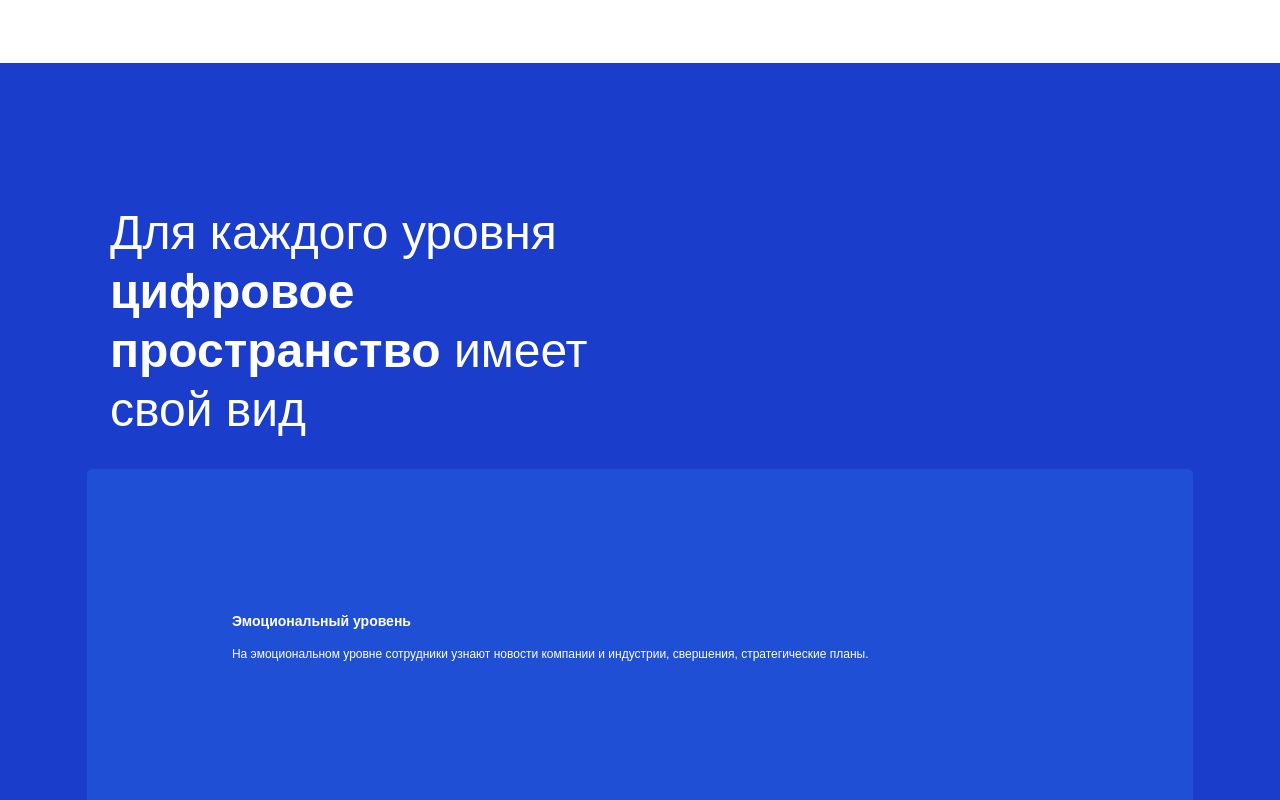
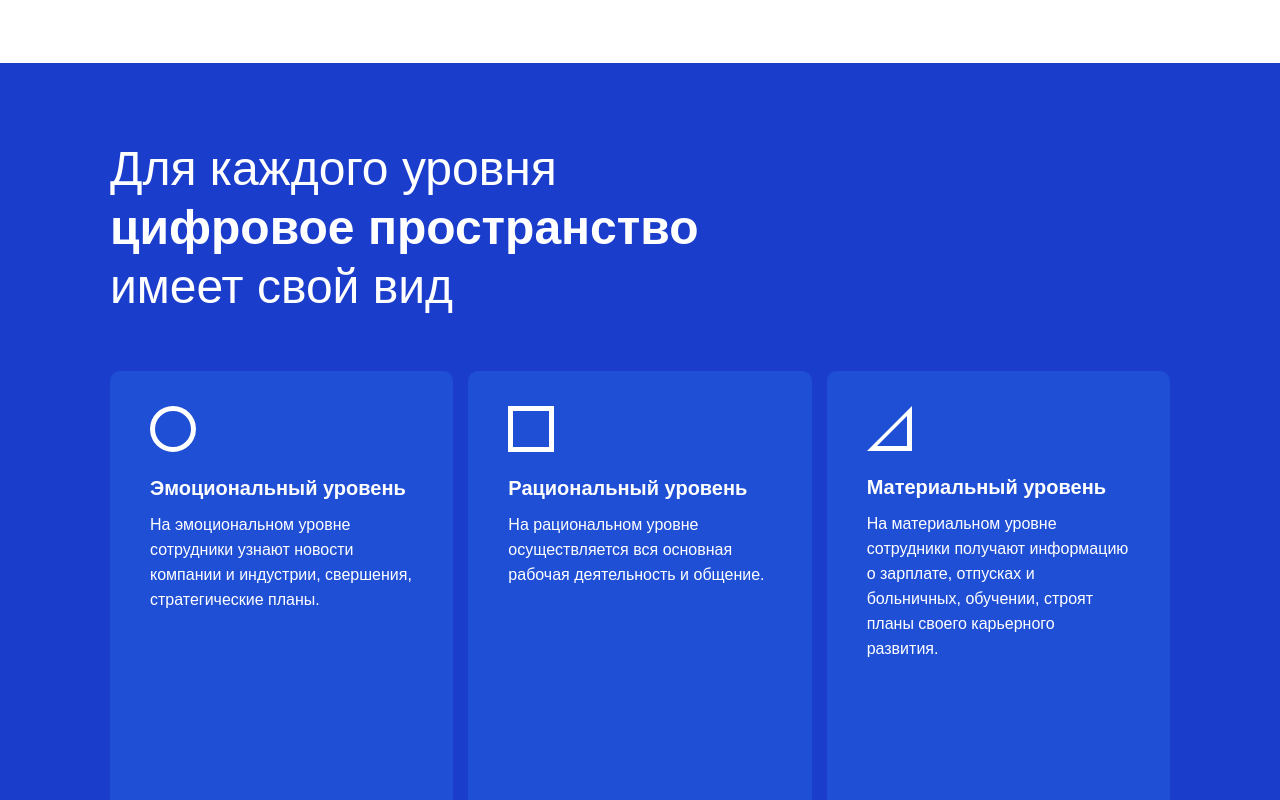
Before and after one commit to ilyariver/spellabs-layout, a React (Create React App) app: page / in a window 1280 px wide. Shown: the part 3880-4680 px from the top of the page. Built offline with nearby package versions, Linux system fonts and the light colour scheme.

Commit message:
Finished level component

```diff
--- a/package.json
+++ b/package.json
@@ -6,6 +6,7 @@
     "@testing-library/jest-dom": "^5.15.0",
     "@testing-library/react": "^11.2.7",
     "@testing-library/user-event": "^12.8.3",
+    "normalize.css": "^8.0.1",
     "react": "^17.0.2",
     "react-dom": "^17.0.2",
     "react-router-dom": "^6.0.2",
--- a/src/components/Main/sections/SectionLevels.js
+++ b/src/components/Main/sections/SectionLevels.js
@@ -5,7 +5,7 @@ import {mediaQueries} from '../../../globalContainer';
 import gridBreakpoints from '../../../cssVar';
 
 // Размеры устройств
-const {md, lg, xl} = gridBreakpoints;
+const {sm, md, lg, xl} = gridBreakpoints;
 
 // Обертка секции
 const SectionLevelsWrap = styled.section`
@@ -17,7 +17,6 @@ const SectionLevelsWrap = styled.section`
 
   .section-container {
     position: relative;
-
   }
 
   ${mediaQueries(md, `
@@ -48,8 +47,8 @@ const SectionLevelsWrap = styled.section`
 	`)}
 
   ${mediaQueries(xl, `
-  padding-top: 140px;
-    padding-bottom: 215px;
+  	padding-top: 76px;
+    padding-bottom: 80px;
 
     .section-container {
       &:after {
@@ -57,14 +56,12 @@ const SectionLevelsWrap = styled.section`
       }
     }
 	`)}
-
 `;
 
 // Заголовок секции
-const SectionTitle = styled.h1`
+const SectionTitle = styled.h2`
   position: relative;
   margin: 0 0 3rem;
-  width: 27rem;
   font-size: 3rem;
   line-height: 3.8rem;
   color: var(--color-white);
@@ -75,32 +72,30 @@ const SectionTitle = styled.h1`
     font-weight: 600;
   }
 
-  @media (min-width: ${gridBreakpoints.sm}) {
-    width: 21rem;
-    font-size: 2rem;
+  ${mediaQueries(sm, `
+		font-size: 2.5rem;
 		line-height: 3rem;
-  }
+	`)}
 
-  @media (min-width: ${gridBreakpoints.md}) {
-    width: 16rem;
-    margin: 0 0 1rem;
+  ${mediaQueries(md, `
+  	width: 20rem;
+		margin: 0 0 1.5rem 0;
 		font-size: 1.5rem;
 		line-height: 2rem;
-  }
+ `)}
 
-  @media (min-width: ${gridBreakpoints.lg}) {
-    width: 580px;
-    margin: 0 0 30px;
-    font-size: 55px;
-    line-height: 70px;
-  }
-
-  @media (min-width: ${gridBreakpoints.lg}) {
-    width: 510px;
-    margin: 0 0 30px;
+  ${mediaQueries(lg, `
+  	width: 620px;
+		margin: 0 0 50px;
     font-size: 48px;
     line-height: 59px;
-  }
+	 `)}
+
+  ${mediaQueries(xl, `
+		margin: 0 0 55px;
+		font-size: 48px;
+		line-height: 59px;
+	`)}
 `;
 
 // Список уровней
@@ -109,6 +104,13 @@ const LevelList = styled.ul`
   flex-direction: column;
   align-items: center;
   color: var(--color-white);
+
+  ${mediaQueries(md, `
+		flex-direction: row;
+  	align-items: start;
+  	justify-content: space-between;
+  	flex-wrap: wrap;
+	`)}
 `;
 
 // Пункты списка
@@ -116,37 +118,205 @@ const LevelItem = styled.li`
   background-color: var(--color-blue-light);
   width: 26rem;
   height: 30rem;
-  padding: 3.4rem;
-  border-radius: 5px;
+  padding: 2rem;
+  border-radius: 0.7rem;
 
   &:not(:last-child) {
     margin-bottom: 2rem;
   }
 
-  &. .triangle {
+  .figure {
+    margin-bottom: 1.6rem;
+  }
+
+  .triangle {
+    position: relative;
     width: 0;
     height: 0;
     border-style: solid;
+    border-width: 0 0 39px 39px;
+    border-color: transparent transparent var(--color-white) transparent;
+		transition: border 0.1s ease-in-out;
+
+    &:after {
+      content: "";
+      position: absolute;
+      top: 11px;
+      left: -28px;
+      width: 0;
+      height: 0;
+      border-style: solid;
+      border-width: 0 0 23px 23px;
+      border-color: transparent transparent var(--color-blue-light) transparent;
+      z-index: 2;
+    }
+  }
+
+  .circle {
+    width: 35px;
+    height: 35px;
+    background-color: var(--color-blue-light);
+    border-radius: 50%;
+    border: 5px solid var(--color-white);
+		transition: border 0.1s ease-in-out;
+  }
+
+  .square {
+    width: 35px;
+    height: 35px;
+    background-color: var(--color-blue-light);
+    border: 5px solid var(--color-white);
+		transition: border 0.1s ease-in-out;
+  }
+
+  ${mediaQueries(sm, `
+		width: 19rem;
+		height: 22rem;
+		padding: 1.8rem;
+		border-radius: 0.5rem;
+
+		.figure {
+			margin-bottom: 1.2rem;
+		}
+	`)}
+
+  ${mediaQueries(md, `
+		width: calc(100% / 2 - 0.4rem);
+    height: 15rem;
+    padding: 1.2rem;
+    border-radius: 0.3rem;
+    border: 5px solid var(--color-blue-light);
+    transition: border 0.1s ease-in-out;
+
+    &:not(:last-child) {
+			margin-bottom: 0.8rem;
+		}
+
+		&:last-child {
+			margin: 0 auto;
+			margin-bottom: 0.8rem;
+		}
+
+    .figure {
+			margin-bottom: 0.9rem;
+		}
+
+		&:hover {
+			border: 5px solid var(--color-yellow-font);
+			.circle, .square {
+				border: 5px solid var(--color-yellow-font);
+			}
+			.triangle {
+				border-color: transparent transparent var(--color-yellow-font) transparent;
+			}
+		}
+	`)}
+
+  ${mediaQueries(lg, `
+		width: calc(100% / 3 - 10px);
+		height: 350px;
+    border-radius: 8px;
+		padding: 30px;
+
+		&:not(:last-child) {
+			margin-bottom: 15px;
+		}
+
+		&:last-child {
+			margin: 0;
+			margin-bottom: 15px;
+		}
+
+		.figure {
+			margin-bottom: 20px;
+		}
+	`)}
+
+  ${mediaQueries(xl, `
+		width: calc(100% / 3 - 10px);
+		height: 465px;
+    border-radius: 10px;
+		padding: 35px 40px;
+
+    .figure {
+			margin-bottom: 25px;
+		}
+
+		.triangle {
+			border-width: 0 0 45px 45px;
+
+			&:after {
+				top: 10px;
+				left: -35px;
 				border-width: 0 0 30px 30px;
-    border-color: transparent transparent #007bff transparent;
 			}
+		}
+
+		.square {
+			width: 46px;
+			height: 46px;
+		}
+
+		.circle {
+			width: 46px;
+			height: 46px;
+		}
+	`)}
 `;
 
-// Фигура в пункте
-// const Figure = styled.div`
-// `;
+// Заголовок
+const Title = styled.h3`
+  margin: 0 0 1.5rem 0;
+  font-size: 1.4rem;
 
-// Заголовок
-const Title = styled.h5`
-  margin: 0 0 15px 0;
-  font-size: 14px;
+  ${mediaQueries(sm, `
+		margin: 0 0 0.5rem 0;
+    font-size: 0.9rem;
+	`)}
+
+  ${mediaQueries(md, `
+		margin: 0 0 0.5rem 0;
+    font-size: 0.6rem;
+	`)}
+
+  ${mediaQueries(lg, `
+		margin: 0 0 10px 0;
+    font-size: 12px;
+	`)}
+
+  ${mediaQueries(xl, `
+		margin: 0 0 12px 0;
+    font-size: 20px;
+	`)}
 `;
 
 // Текст
 const Text = styled.p`
   font-weight: 400;
-  font-size: 12px;
+  font-size: 1.2rem;
+  line-height: 2rem;
+
+  ${mediaQueries(sm, `
+  	margin-top: 0;
+		font-size: 0.7rem;
+  	line-height: 1.2rem;
+	`)}
+
+  ${mediaQueries(md, `
+		font-size: 0.5rem;
+  	line-height: 0.8rem;
+	`)}
+
+  ${mediaQueries(lg, `
+		margin: 0;
+    font-size: 11px;
   	line-height: 20px;
+	`)}
+
+  ${mediaQueries(xl, `
+		line-height: 25px;
+    font-size: 16px;
+	`)}
 `;
 
 // Компонент секции "Уровни"
@@ -190,7 +360,7 @@ class SectionLevels extends React.Component {
 							this.state.levels.map(item => {
 								return (
 									<LevelItem key={item.title}>
-										{/*<div className={item.figure}></div>*/}
+										<div className={'figure ' + item.figure}></div>
 										<Title>{item.title}</Title>
 										<Text>{item.text}</Text>
 									</LevelItem>
--- a/src/index.css
+++ b/src/index.css
@@ -3,12 +3,6 @@ html {
     padding: 0;
     overflow-x: hidden;
     font-size: calc(10px + 10.45 * (100vw - 375px) / 392);
-}
-
-@media (min-width: 576px) {
-    html {
-        font-size: calc(6px + 2 * (100vw - 992px) / 0);
-    }
 }
 
 @media (min-width: 768px) {
@@ -47,10 +41,6 @@ body {
     color: var(--color-black);
 }
 
-body.modal-active {
-    overflow: hidden;
-}
-
 img {
     max-width: 100%;
 }
@@ -59,7 +49,6 @@ a {
     text-decoration: none;
     color: inherit;
 }
-
 
 ul {
     list-style-type: none;
@@ -77,12 +66,6 @@ ul {
     overflow: hidden;
 }
 
-.fixed-container {
-    padding: 0 20px;
-    max-width: 1040px;
-    margin: 0 auto;
-}
-
 figure {
     margin: 0;
 }
```
Also changed, not shown: 1 other file (tests, documents, lock files or other folders). Lines whose indentation alone changed are shown as unchanged.
